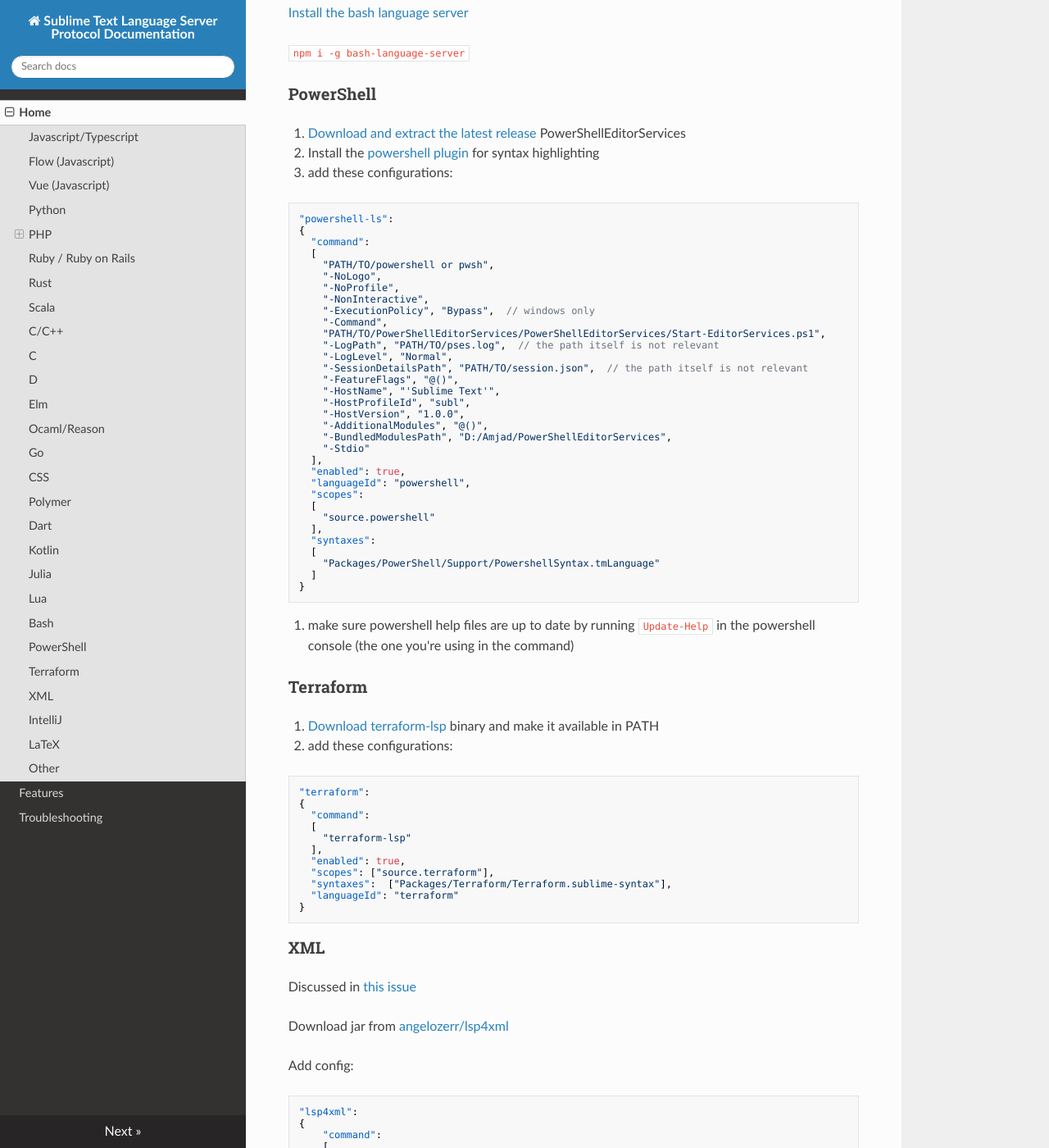
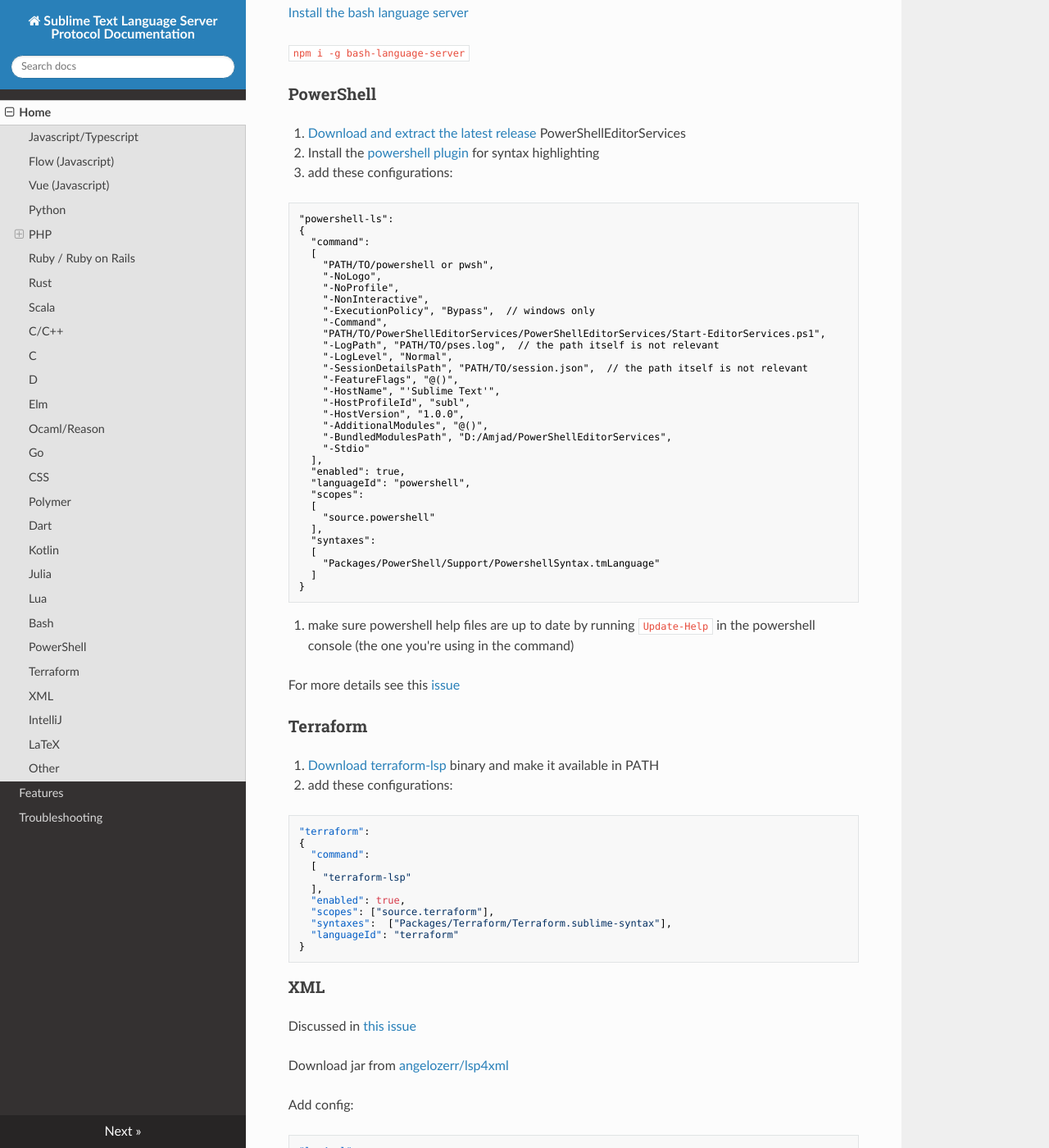
Before and after one commit to sublimelsp/LSP, an MkDocs documentation site: the page built from docs/index.md, in a window 1280 px wide and 1400 px high, scrolled down 6422 px. Shown: the whole window at 82% size. Built offline with MkDocs 1.6.1, drawn with Linux system fonts in a browser that asks for light colours; nearby versions of some CDN libraries.

Commit message:
Add link to more infos

````diff
--- a/docs/index.md
+++ b/docs/index.md
@@ -324,7 +324,7 @@
 1. Download and extract the [latest release](https://github.com/PowerShell/PowerShellEditorServices/releases) PowerShellEditorServices
 2. Install the [powershell plugin](https://packagecontrol.io/packages/PowerShell) for syntax highlighting
 3. add these configurations:
-```json
+```jsonc
 "powershell-ls":
 {
   "command":
@@ -360,6 +360,8 @@
 }
 ```
 4. make sure powershell help files are up to date by running `Update-Help` in the powershell console (the one you're using in the command)
+
+For more details see this [issue](https://github.com/PowerShell/PowerShellEditorServices/issues/1057)
 
 
 ### Terraform<a name="terraform">
````
